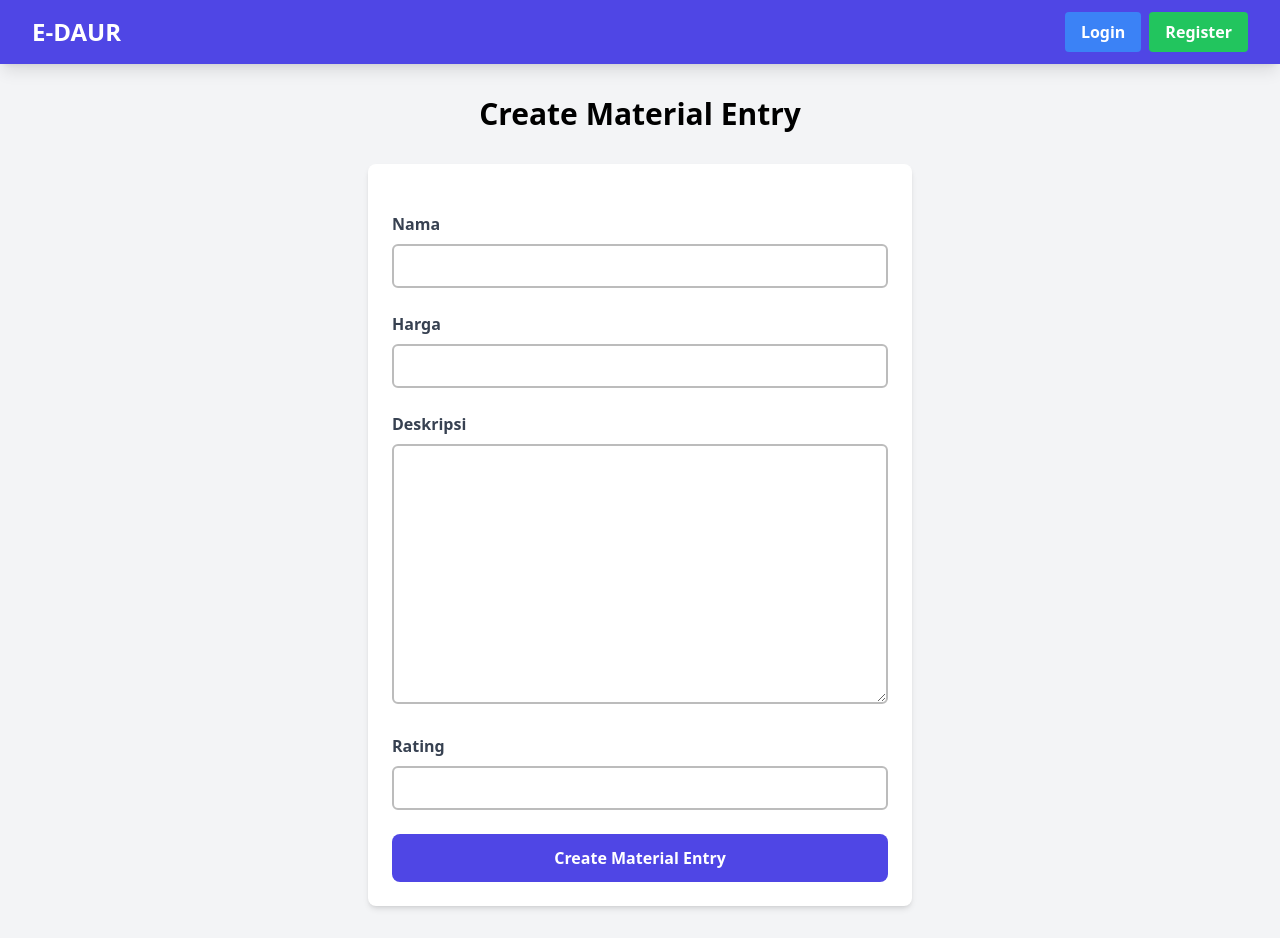
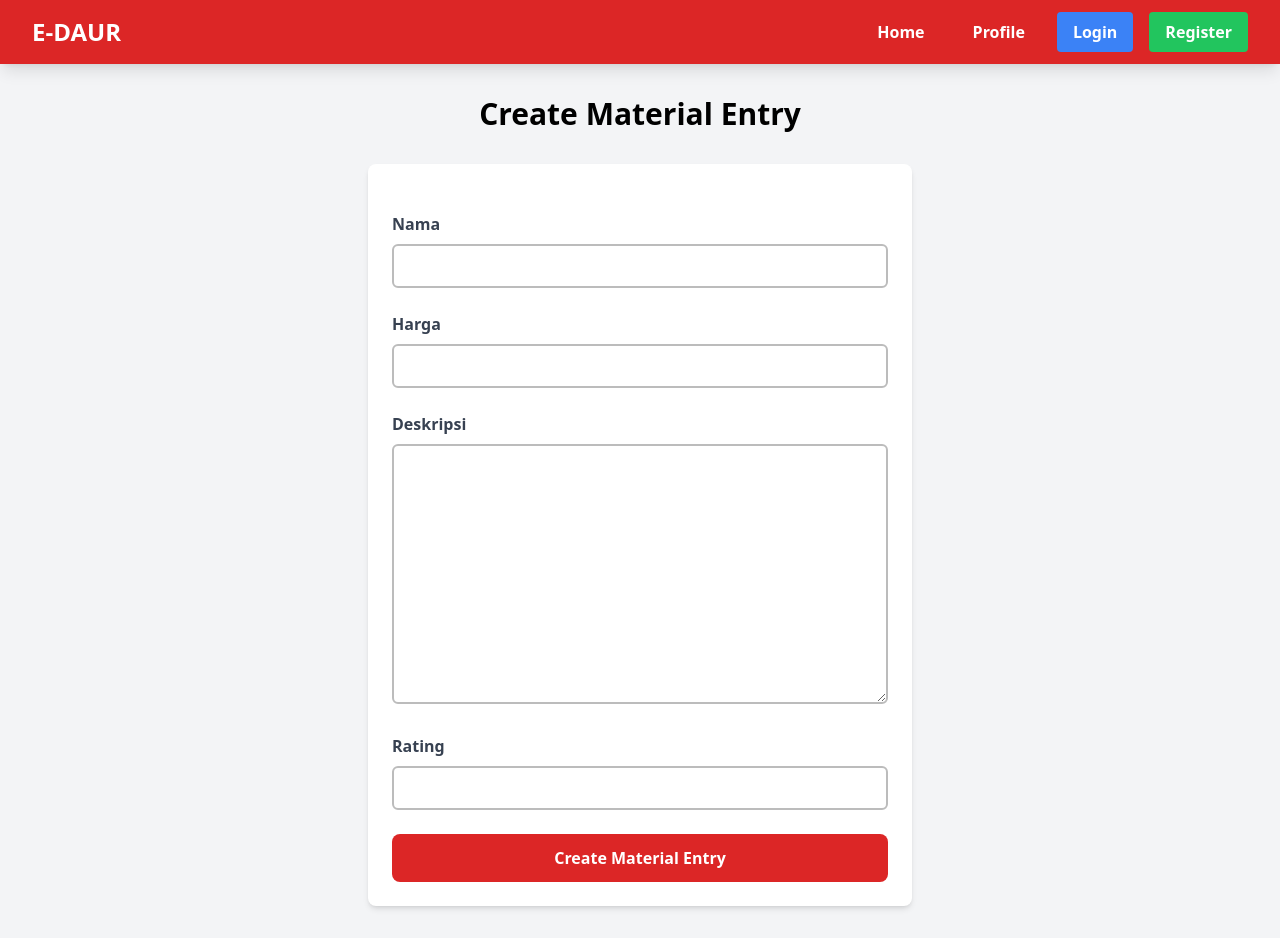
Before and after one commit to gOnEbOnE/e-daur, a Django app: page /create_material_entry in a window 1280 px wide. Run offline with Django 5.2, Linux system fonts and the light colour scheme; some libraries are stand-ins or nearby versions.

Commit message:
mengubah tampilan

```diff
--- a/main/templates/card_info.html
+++ b/main/templates/card_info.html
@@ -1,4 +1,4 @@
-<div class="bg-indigo-700 rounded-xl overflow-hidden border-2 border-indigo-800">
+<div class="bg-red-700 rounded-xl overflow-hidden border-2 border-red-800">
     <div class="p-4 animate-shine">
       <h5 class="text-lg font-semibold text-gray-200">{{ title }}</h5>
       <p class="text-white">{{ value }}</p>
--- a/main/templates/create_material_entry.html
+++ b/main/templates/create_material_entry.html
@@ -31,7 +31,7 @@
           </div>
         {% endfor %}
         <div class="flex justify-center mt-6">
-          <button type="submit" class="bg-indigo-600 text-white font-semibold px-6 py-3 rounded-lg hover:bg-indigo-700 transition duration-300 ease-in-out w-full">
+          <button type="submit" class="bg-red-600 text-white font-semibold px-6 py-3 rounded-lg hover:bg-red-700 transition duration-300 ease-in-out w-full">
             Create Material Entry
           </button>
         </div>
--- a/main/templates/edit_material.html
+++ b/main/templates/edit_material.html
@@ -30,7 +30,7 @@
               </div>
           {% endfor %}
           <div class="flex justify-center mt-6">
-              <button type="submit" class="bg-indigo-600 text-white font-semibold px-6 py-3 rounded-lg hover:bg-indigo-700 transition duration-300 ease-in-out w-full">
+              <button type="submit" class="bg-red-600 text-white font-semibold px-6 py-3 rounded-lg hover:bg-red-700 transition duration-300 ease-in-out w-full">
                   Edit Material Entry
               </button>
           </div>
--- a/main/templates/navbar.html
+++ b/main/templates/navbar.html
@@ -1,10 +1,16 @@
-<nav class="bg-indigo-600 shadow-lg fixed top-0 left-0 z-40 w-screen">
+<nav class="bg-red-600 shadow-lg fixed top-0 left-0 z-40 w-screen">
   <div class="max-w-7xl mx-auto px-4 sm:px-6 lg:px-8">
     <div class="flex items-center justify-between h-16">
       <div class="flex items-center">
-        <h1 class="text-2xl font-bold text-center text-white">E-DAUR </h1>
+        <h1 class="text-2xl font-bold text-center text-white">E-DAUR</h1>
       </div>
-      <div class="hidden md:flex items-center">
+      <div class="hidden md:flex items-center space-x-4">
+        <a href="{% url 'main:show_main' %}" class="text-center text-white font-bold py-2 px-4 hover:underline">
+          Home
+        </a>
+        <a href="#" class="text-center text-white font-bold py-2 px-4 hover:underline">
+          Profile
+        </a>
         {% if user.is_authenticated %}
           <span class="text-gray-300 mr-4">Welcome, {{ user.username }}</span>
           <a href="{% url 'main:logout' %}" class="text-center bg-red-500 hover:bg-red-600 text-white font-bold py-2 px-4 rounded transition duration-300">
@@ -31,6 +37,12 @@
   <!-- Mobile menu -->
   <div class="mobile-menu hidden md:hidden  px-4 w-full md:max-w-full">
     <div class="pt-2 pb-3 space-y-1 mx-auto">
+      <a href="{% url 'main:show_main' %}" class="block text-center text-white font-bold py-2 px-4 rounded transition duration-300 hover:bg-red-500">
+        Home
+      </a>
+      <a href="#" class="block text-center text-white font-bold py-2 px-4 rounded transition duration-300 hover:bg-red-500">
+        Profile
+      </a>
       {% if user.is_authenticated %}
         <span class="block text-gray-300 px-3 py-2">Welcome, {{ user.username }}</span>
         <a href="{% url 'main:logout' %}" class="block text-center bg-red-500 hover:bg-red-600 text-white font-bold py-2 px-4 rounded transition duration-300">
@@ -46,6 +58,7 @@
       {% endif %}
     </div>
   </div>
+
   <script>
     const btn = document.querySelector("button.mobile-menu-button");
     const menu = document.querySelector(".mobile-menu");
--- a/main/templates/register.html
+++ b/main/templates/register.html
@@ -41,7 +41,7 @@
       </div>
 
       <div>
-        <button type="submit" class="group relative w-full flex justify-center py-2 px-4 border border-transparent text-sm font-medium rounded-md text-white bg-indigo-600 hover:bg-indigo-700 focus:outline-none focus:ring-2 focus:ring-offset-2 focus:ring-indigo-500">
+        <button type="submit" class="group relative w-full flex justify-center py-2 px-4 border border-transparent text-sm font-medium rounded-md text-white bg-red-600 hover:bg-red-700 focus:outline-none focus:ring-2 focus:ring-offset-2 focus:ring-red-500">
           Register
         </button>
       </div>
@@ -60,7 +60,7 @@
     <div class="text-center mt-4">
       <p class="text-sm text-black">
         Already have an account?
-        <a href="{% url 'main:login' %}" class="font-medium text-indigo-200 hover:text-indigo-300">
+        <a href="{% url 'main:login' %}" class="font-medium text-red-200 hover:text-red-300">
           Login here
         </a>
       </p>
--- a/main/views.py
+++ b/main/views.py
@@ -87,13 +87,13 @@ def show_main(request):
     material_entries = MaterialEntry.objects.filter(user=request.user)
     context = {
         'name': request.user.username,
+        'class' : 'C',
         'web' : 'E-Daur',
         'fullname' : 'Christopher Matthew Hendarson',
         'npm' : '2306245592',
         'item_name' : 'kotak pensil',
         'price': 'Rp 0',
         'description': 'kotak pensil',
-        'rating': '1',
         'material_entries' : material_entries,
         'image': 'https://i.imgur.com/fHwFRmz.jpeg',
         'last_login': request.COOKIES['last_login'],
```
Also changed, not shown: main/templates/card_material.html (+28 -19 lines), main/templates/login.html (+4 -4 lines), main/templates/main.html (+4 -4 lines).
